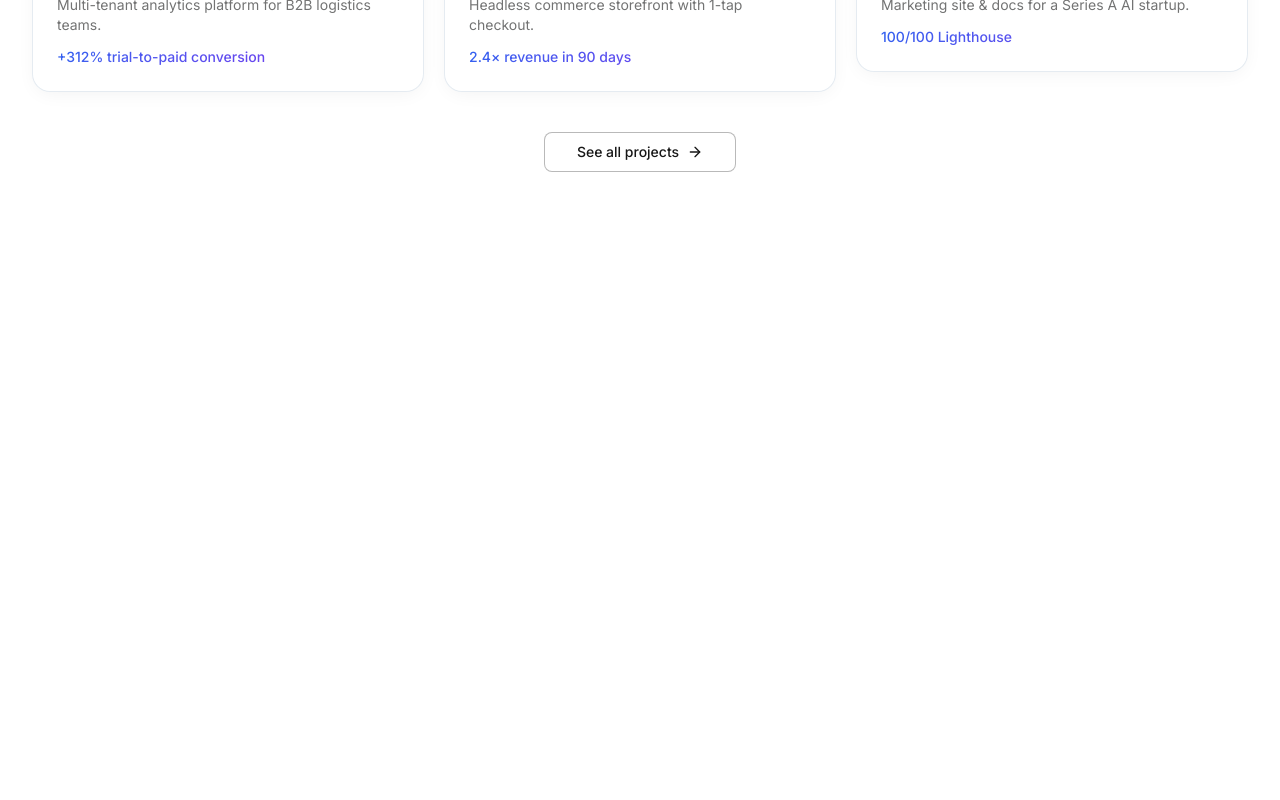
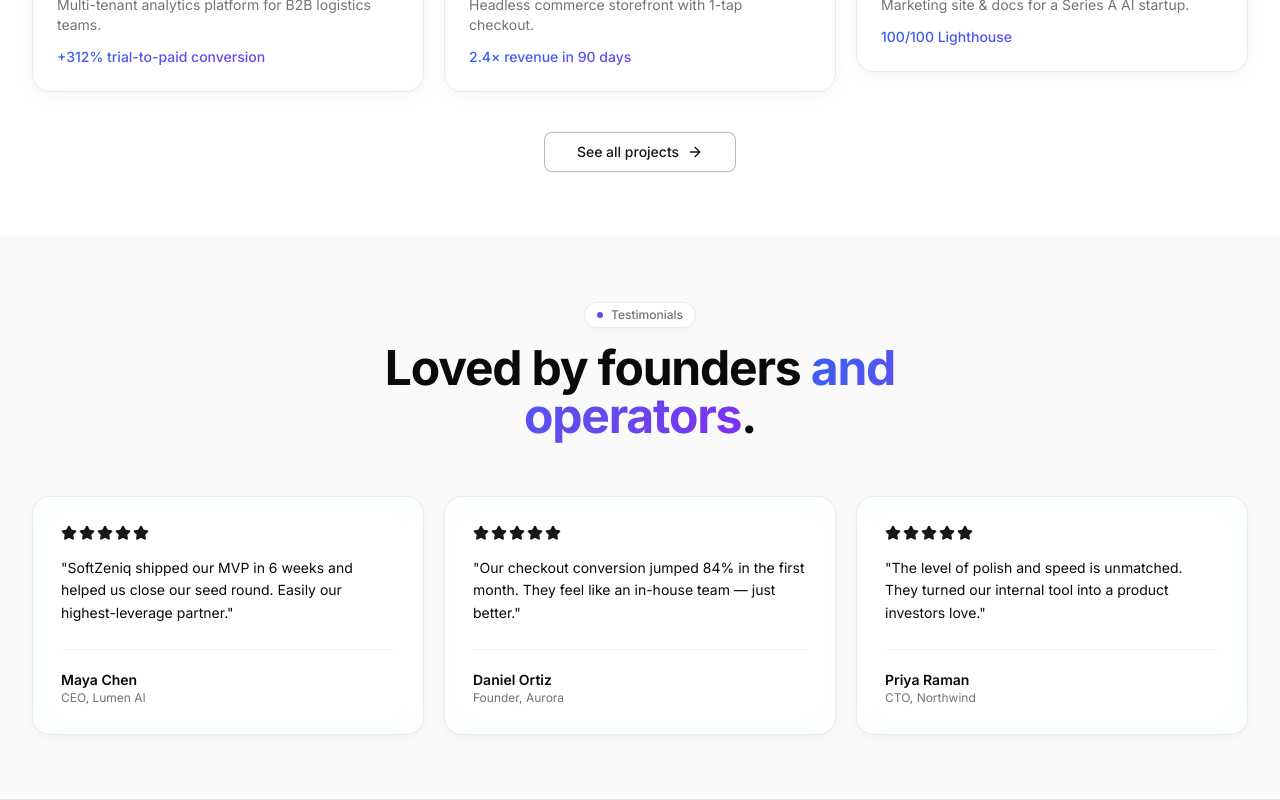
Before and after one commit to arsuhan677/Softzeniq, a Next.js app: page / in a window 1280 px wide. Shown: the part 3070-3870 px from the top of the page. Before the commit the page ends 3306 px from the top, so only its background shows below. Built offline with nearby package versions, Linux system fonts and the light colour scheme.

Commit message:
testimonial section add

```diff
--- a/app/page.tsx
+++ b/app/page.tsx
@@ -2,6 +2,7 @@ import HeroSection from "@/components/home/HeroSection";
 import Portfolio from "@/components/home/Portfolio";
 import Service from "@/components/home/Service";
 import Stats from "@/components/home/Stats";
+import Testimonial from "@/components/home/Testimonial";
 import WhyChosseUs from "@/components/home/WhyChooseUs";
 
 export default function Home() {
@@ -13,6 +14,7 @@ export default function Home() {
       <Service />
       <WhyChosseUs />
       <Portfolio />
+      <Testimonial />
     </div>
   );
 }
--- /dev/null
+++ b/components/home/Testimonial.tsx
@@ -0,0 +1,61 @@
+import { Star } from "lucide-react";
+import { Reveal } from "../shared/Revel";
+import { SectionHeading } from "../shared/SectionHeading";
+
+export default function Testimonial() {
+  const testimonials = [
+    {
+      quote:
+        "SoftZeniq shipped our MVP in 6 weeks and helped us close our seed round. Easily our highest-leverage partner.",
+      name: "Maya Chen",
+      role: "CEO, Lumen AI",
+    },
+    {
+      quote:
+        "Our checkout conversion jumped 84% in the first month. They feel like an in-house team — just better.",
+      name: "Daniel Ortiz",
+      role: "Founder, Aurora",
+    },
+    {
+      quote:
+        "The level of polish and speed is unmatched. They turned our internal tool into a product investors love.",
+      name: "Priya Raman",
+      role: "CTO, Northwind",
+    },
+  ];
+  return (
+    <section className="relative py-12 sm:py-16 bg-[var(--color-secondary)]/50 border-b border-[var(--border)]">
+      <div className="mx-auto px-5 sm:px-8">
+        <SectionHeading
+          eyebrow="Testimonials"
+          title={
+            <>
+              Loved by founders{" "}
+              <span className="text-gradient">and operators</span>.
+            </>
+          }
+        />
+        <div className="mt-14 grid md:grid-cols-3 gap-5">
+          {testimonials.map((t, i) => (
+            <Reveal key={i} delay={i * 0.05}>
+              <figure className="h-full glass rounded-2xl p-7 flex flex-col">
+                <div className="flex gap-0.5 text-primary">
+                  {Array.from({ length: 5 }).map((_, j) => (
+                    <Star key={j} className="h-4 w-4 fill-current" />
+                  ))}
+                </div>
+                <blockquote className="mt-4 text-sm leading-relaxed flex-1">
+                  "{t.quote}"
+                </blockquote>
+                <figcaption className="mt-6 pt-5 border-t border-border/50">
+                  <div className="font-semibold text-sm">{t.name}</div>
+                  <div className="text-xs text-muted-foreground">{t.role}</div>
+                </figcaption>
+              </figure>
+            </Reveal>
+          ))}
+        </div>
+      </div>
+    </section>
+  );
+}
--- a/components/home/WhyChooseUs.tsx
+++ b/components/home/WhyChooseUs.tsx
@@ -31,15 +31,15 @@ export default function WhyChosseUs() {
     },
   ];
   return (
-    <section className="py-24 border-b border-[var(--color-border)] bg-[var(--color-secondary)]/50 dark:bg-[var(--sidebar)]/20 text-center w-full">
+    <section className="py-24 border-b border-color-border bg-[var(--color-secondary)]/50  text-center w-full">
       <div className="max-w-7xl mx-auto px-4 sm:px-6 lg:px-8">
-        <p className="text-xs font-mono uppercase text-[var(--brand-indigo)] dark:text-[var(--brand-blue)] font-bold tracking-widest">
+        <p className="text-xs font-mono uppercase text-brand-indigo font-bold tracking-widest">
           Growth Economics
         </p>
-        <h2 className="mt-3 text-3xl sm:text-4xl font-extrabold font-display text-[var(--color-foreground)] dark:text-[var(--color-foreground)]">
+        <h2 className="mt-3 text-3xl sm:text-4xl font-extrabold font-display text-color-foreground">
           E-Commerce Growth: Legacy vs. Owned Scale
         </h2>
-        <p className="mt-4 text-[var(--muted-foreground)] dark:text-[var(--muted-foreground)] max-w-2xl mx-auto text-sm sm:text-base leading-relaxed">
+        <p className="mt-4 text-muted-foreground max-w-2xl mx-auto text-sm sm:text-base leading-relaxed">
           Relying entirely on standard template scripts or restricted social
           platform checkouts limits your branding authority and sales volume.
           Here is how upgrading elevates your revenue.
@@ -47,16 +47,16 @@ export default function WhyChosseUs() {
 
         <div className="grid grid-cols-1 lg:grid-cols-2 gap-8 mt-16">
           {/* Without Card */}
-          <div className="bg-[var(--card)] dark:bg-[var(--card)] border border-[var(--border)] rounded-3xl p-8 text-left shadow-xs">
+          <div className="bg-card  border border-border rounded-3xl p-8 text-left shadow-xs">
             <div className="flex items-center space-x-3 mb-6">
-              <div className="p-2.5 bg-[var(--destructive)]/10 dark:bg-[var(--destructive)]/15 text-[var(--destructive)] rounded-xl">
+              <div className="p-2.5 bg-destructive/10 text-destructive rounded-xl">
                 <EyeOff className="w-5.5 h-5.5" />
               </div>
               <div>
-                <h4 className="text-lg font-bold text-[var(--color-foreground)] dark:text-[var(--card-foreground)] font-display">
+                <h4 className="text-lg font-bold text-color-foregroundfont-display">
                   Legacy, Broken Setup
                 </h4>
-                <p className="text-xs text-[var(--muted-foreground)]">
+                <p className="text-xs text-muted-foreground">
                   Stagnant and unstable e-commerce frameworks
                 </p>
               </div>
@@ -64,14 +64,11 @@ export default function WhyChosseUs() {
 
             <div className="space-y-4">
               {comparisonData.map((item) => (
-                <div
-                  key={item.title}
-                  className="border-b border-[var(--border)] dark:border-[var(--border)]/40 pb-3.5"
-                >
-                  <h5 className="text-xs font-semibold text-[var(--color-foreground)] dark:text-[var(--card-foreground)] font-sans mb-1">
+                <div key={item.title} className="border-b border-border pb-3.5">
+                  <h5 className="text-xs font-semibold text-color-foreground font-sans mb-1">
                     {item.title}
                   </h5>
-                  <p className="text-xs text-[var(--muted-foreground)] dark:text-[var(--muted-foreground)] leading-relaxed font-sans">
+                  <p className="text-xs text-muted-foreground leading-relaxed font-sans">
                     {item.without}
                   </p>
                 </div>
@@ -81,7 +78,7 @@ export default function WhyChosseUs() {
 
           {/* With Card */}
           <div className="bg-linear-to-b from-brand-indigo/20 to-color-background border-2 border-[var(--brand-indigo)] rounded-3xl p-8 text-left shadow-xl relative overflow-hidden">
-            <div className="absolute top-0 right-0 text-[10px] font-bold font-mono tracking-wider py-1 px-4 rounded-bl-xl uppercase bg-brand-indigo text-color">
+            <div className="absolute top-0 right-0 text-[10px] font-bold font-mono tracking-wider py-1 px-4 rounded-bl-xl uppercase bg-brand-indigo text-primary-foreground">
               Optimized Engine
             </div>
 
```
